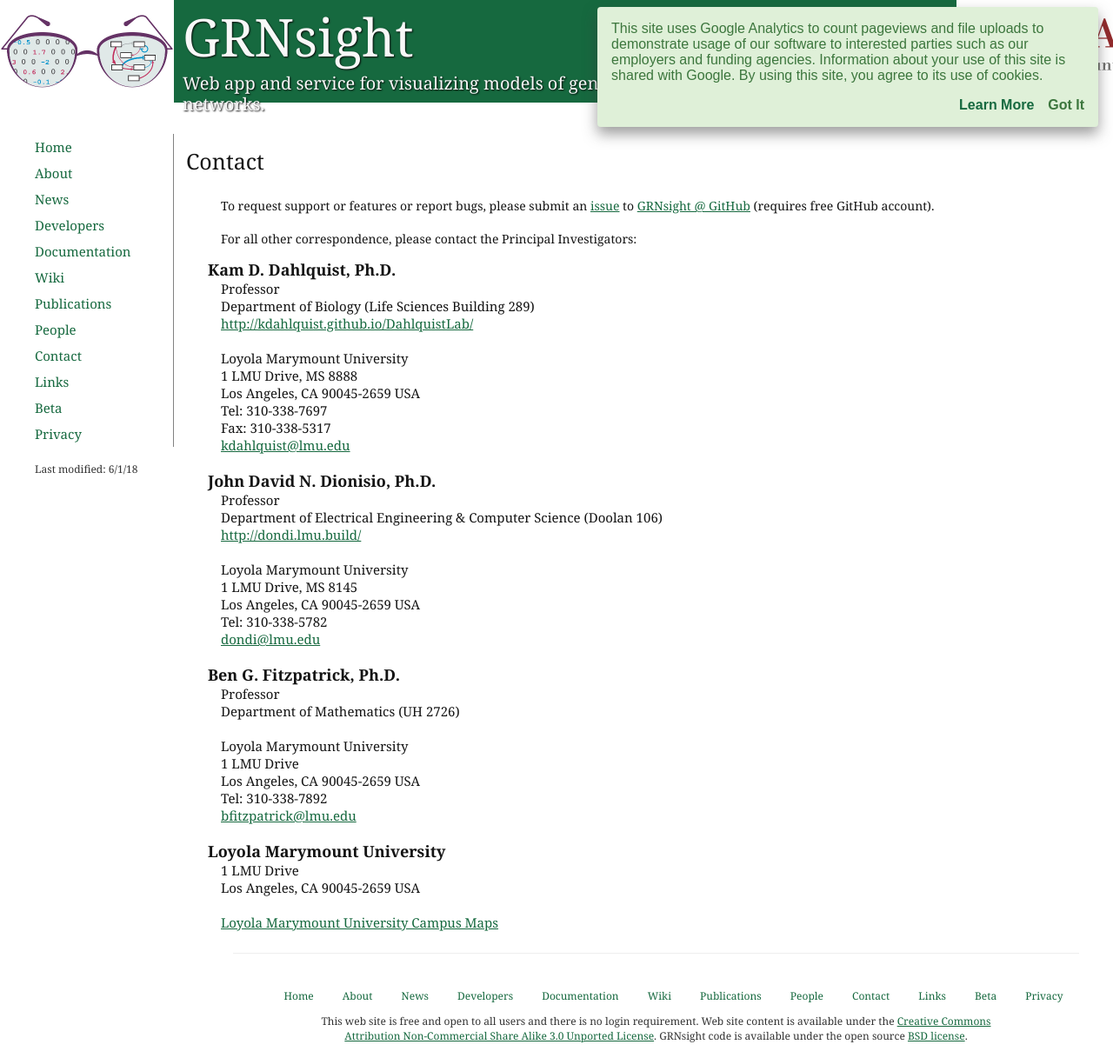
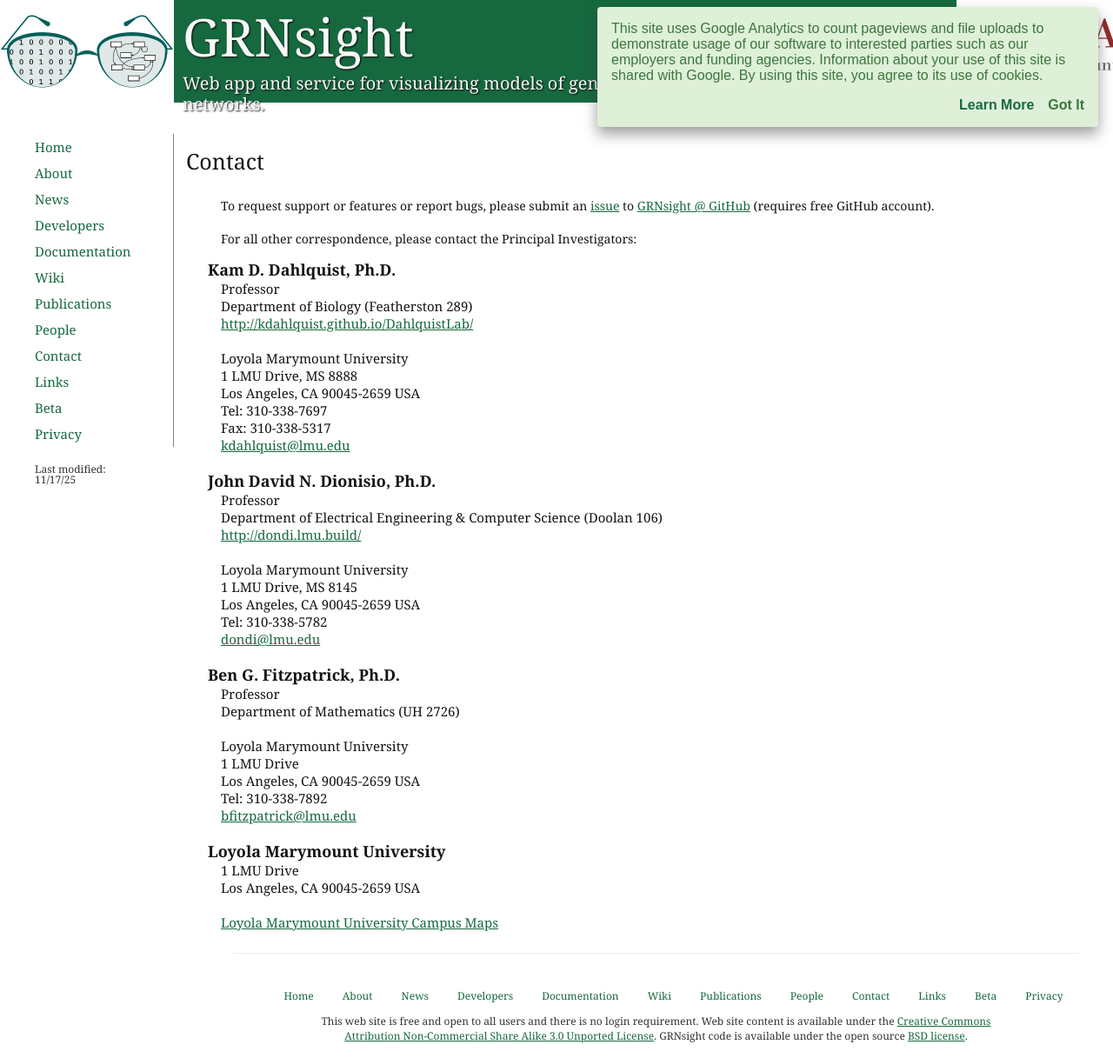
Before and after one commit to dondi/GRNsight, a Jekyll site: the page built from contact.html, in a window 1280 px wide. Shown: the whole page at 87% size. Built offline with Jekyll 4.4.1, drawn with Linux system fonts in a browser that asks for light colours; nearby versions of some CDN libraries.

Commit message:
update building name
Updated the modified date and changed the department location for Kam D. Dahlquist.

```diff
--- a/contact.html
+++ b/contact.html
@@ -1,7 +1,7 @@
 ---
 layout: default
 title: Contact
-modified: 6/1/18
+modified: 11/17/25
 description: Contact information for the Principal Investigators of the GRNsight gene regulatory network visualization web application.
 ---
             <p id="pageTitle">Contact</p>
@@ -14,7 +14,7 @@
                 <p class="name">Kam D. Dahlquist, Ph.D.</p>
                 <p class="personInfo">
                     Professor <br>
-                    Department of Biology (Life Sciences Building 289) <br>
+                    Department of Biology (Featherston 289) <br>
                     <a href="http://kdahlquist.github.io/DahlquistLab/">http://kdahlquist.github.io/DahlquistLab/</a> <br><br>
                     Loyola Marymount University <br>
                     1 LMU Drive, MS 8888 <br>
```
